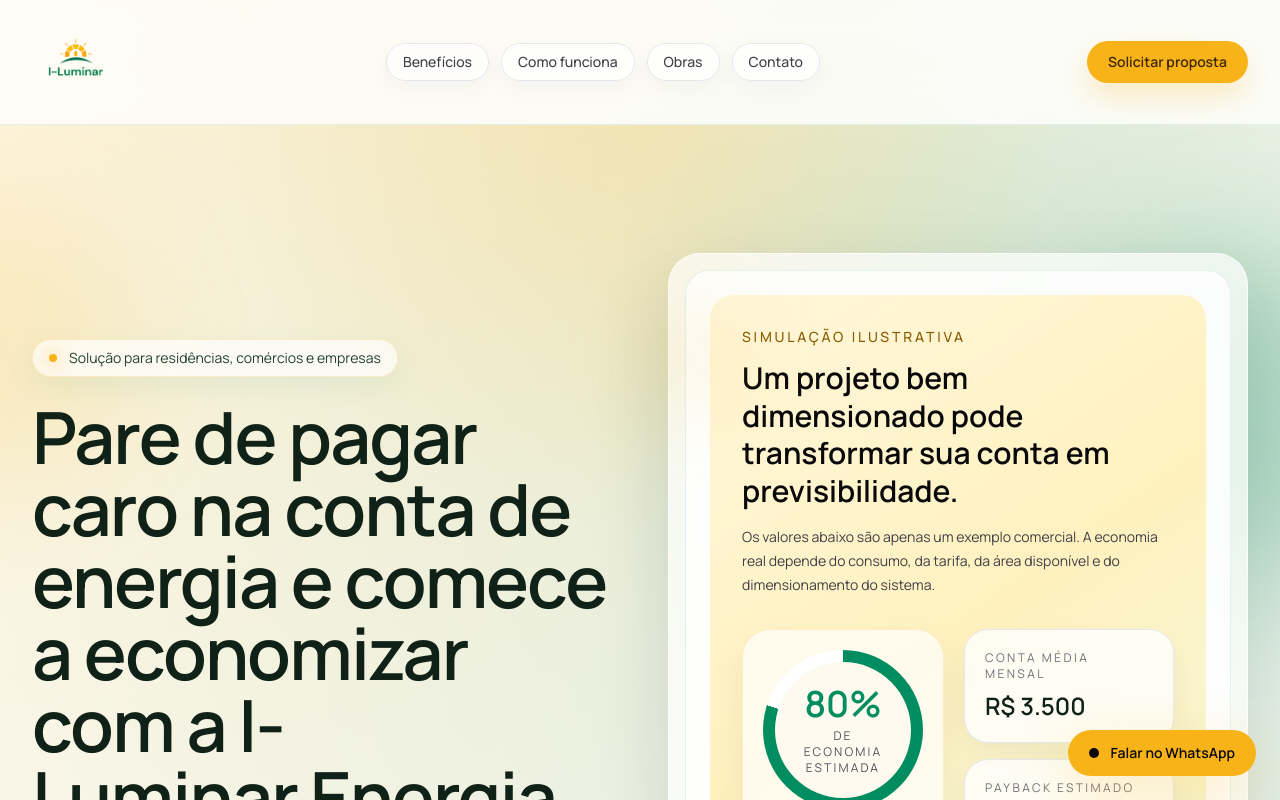
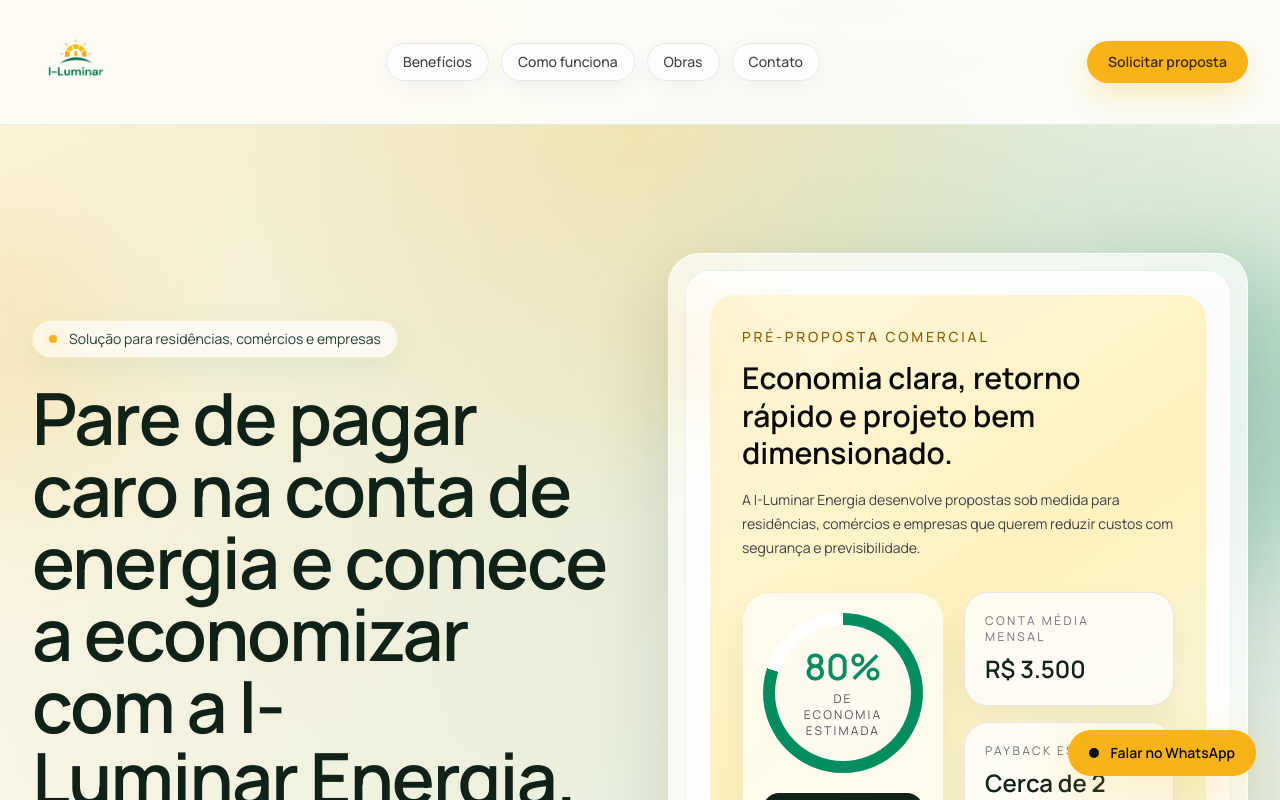
Before and after one commit to grupoiluminarbr-create/iluminarenergia, a Next.js app: page / in a window 1280 px wide. Shown: the top 800 px of the page. Built offline with nearby package versions, Linux system fonts and the light colour scheme.

Commit message:
Update SolarLandingPage.tsx

```diff
--- a/components/SolarLandingPage.tsx
+++ b/components/SolarLandingPage.tsx
@@ -13,7 +13,7 @@
   });
   const whatsappHref =
     "https://wa.me/5598999332000?text=Olá%2C%20quero%20uma%20simulação%20de%20energia%20solar%20com%20a%20I-Luminar%20Energia.";
-const instagramHref = "https://instagram.com/iluminar_energia";
+  const instagramHref = "https://instagram.com/iluminar_energia";
 
   function handleInputChange(
     event: ChangeEvent<HTMLInputElement | HTMLTextAreaElement>,
@@ -119,13 +119,13 @@
 
   const projects = [
     {
-      title: "Residência com geração própria",
+      title: "Usina Residencial",
       location: "Santo Amaro - MA",
       category: "Projeto residencial de 6,1 kWp",
       imageSrc: "/obras/obra-1.png",
     },
     {
-      title: "Residência com economia imediata",
+      title: "Usina Residencial",
       location: "São Luís - MA",
       category: "Projeto residencial de 4,88 kWp",
       imageSrc: "/obras/obra-2.jpg",
@@ -135,6 +135,24 @@
       location: "Santo Amaro - MA",
       category: "Projeto comercial de 41,40 kWp",
       imageSrc: "/obras/obra-3.png",
+    },
+    {
+      title: "Usina Comercial",
+      location: "São José de Ribamar - MA",
+      category: "Projeto comercial 44,80 kWp",
+      imageSrc: "/obras/obra-4.png",
+    },
+    {
+      title: "Usina Residencial",
+      location: "São Luís - MA",
+      category: "Projeto residencial 16,80 kWp",
+      imageSrc: "/obras/obra-5.png",
+    },
+    {
+      title: "Usina Comercial",
+      location: "São José de Ribamar - MA",
+      category: "Projeto comercial 225 kWp",
+      imageSrc: "/obras/obra-6.png",
     },
   ];
 
@@ -268,19 +286,18 @@
                 <div className="rounded-[1.5rem] border border-[#018d5f]/10 bg-white/80 p-6">
                   <div className="rounded-[1.5rem] bg-[linear-gradient(145deg,#fff7db_0%,#fff1bf_38%,#ebfff5_100%)] p-8 text-zinc-950">
                     <p className="text-sm font-medium uppercase tracking-[0.2em] text-[#8a5b00]">
-                      Simulação ilustrativa
+                      Pré-proposta comercial
                     </p>
                     <h2 className="mt-3 text-3xl font-semibold leading-tight">
-                      Um projeto bem dimensionado pode transformar sua conta em
-                      previsibilidade.
+                      Economia clara, retorno rápido e projeto bem dimensionado.
                     </h2>
                     <p className="mt-4 max-w-lg text-sm leading-6 text-zinc-700">
-                      Os valores abaixo são apenas um exemplo comercial. A
-                      economia real depende do consumo, da tarifa, da área
-                      disponível e do dimensionamento do sistema.
+                      A I-Luminar Energia desenvolve propostas sob medida para
+                      residências, comércios e empresas que querem reduzir custos
+                      com segurança e previsibilidade.
                     </p>
 
-                    <div className="mt-8 grid gap-5 lg:grid-cols-[0.9fr_1.1fr]">
+                    <div className="mt-8 grid gap-5 lg:grid-cols-[0.88fr_1.12fr]">
                       <div className="rounded-[1.75rem] border border-[#f8b319]/20 bg-white/70 p-5 shadow-[0_18px_40px_rgba(16,24,40,0.06)]">
                         <div className="mx-auto flex h-40 w-40 items-center justify-center rounded-full bg-[conic-gradient(#018d5f_0deg,#018d5f_288deg,#ffffff_288deg,#ffffff_360deg)] p-3">
                           <div className="flex h-full w-full flex-col items-center justify-center rounded-full bg-[#fffaf0] text-center">
@@ -447,7 +464,7 @@
               </div>
             </div>
 
-            <div className="mt-12 grid gap-6 lg:grid-cols-3">
+            <div className="mt-12 grid gap-6 md:grid-cols-2 xl:grid-cols-3">
               {projects.map((project) => (
                 <article
                   key={`${project.title}-${project.location}`}
```
